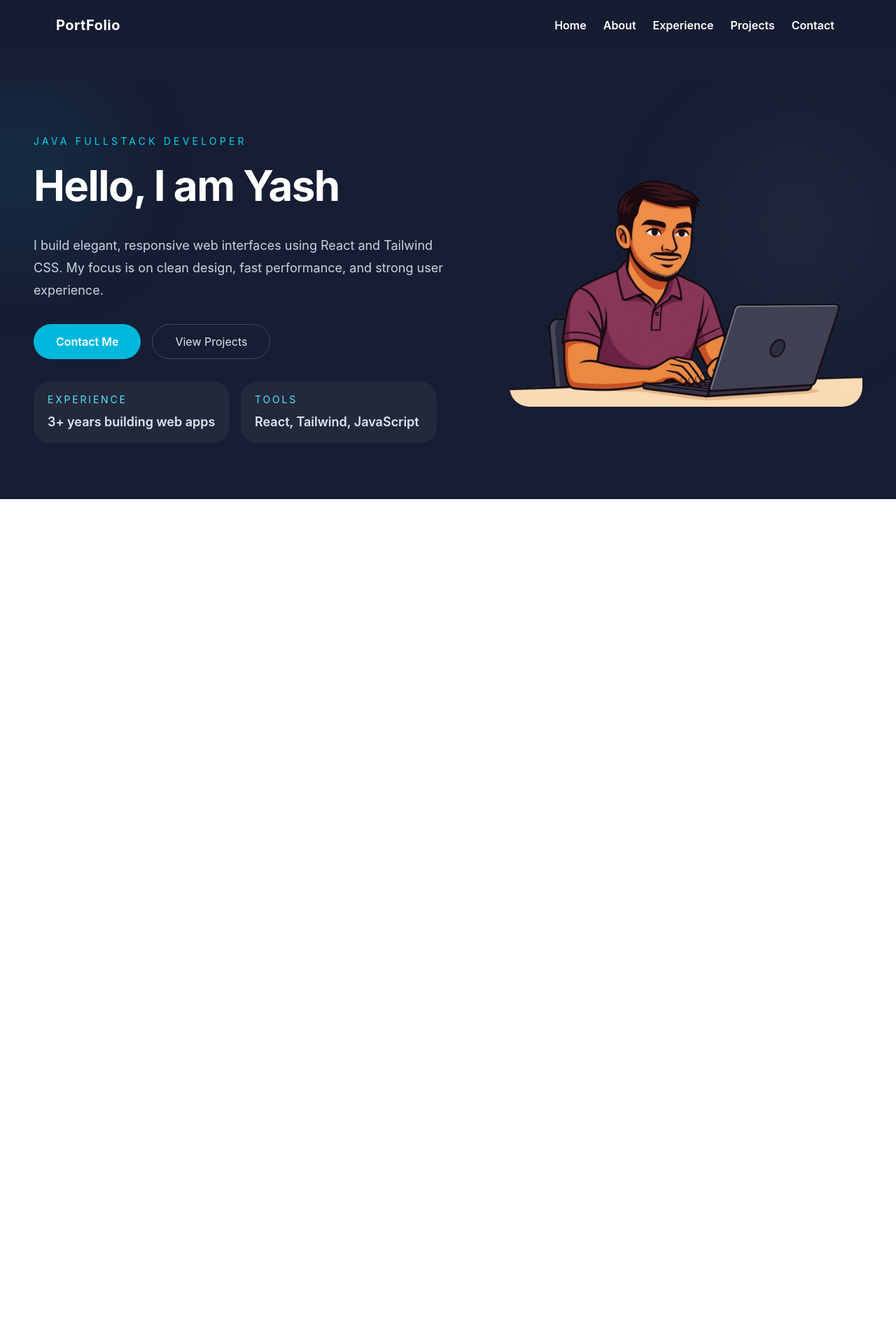
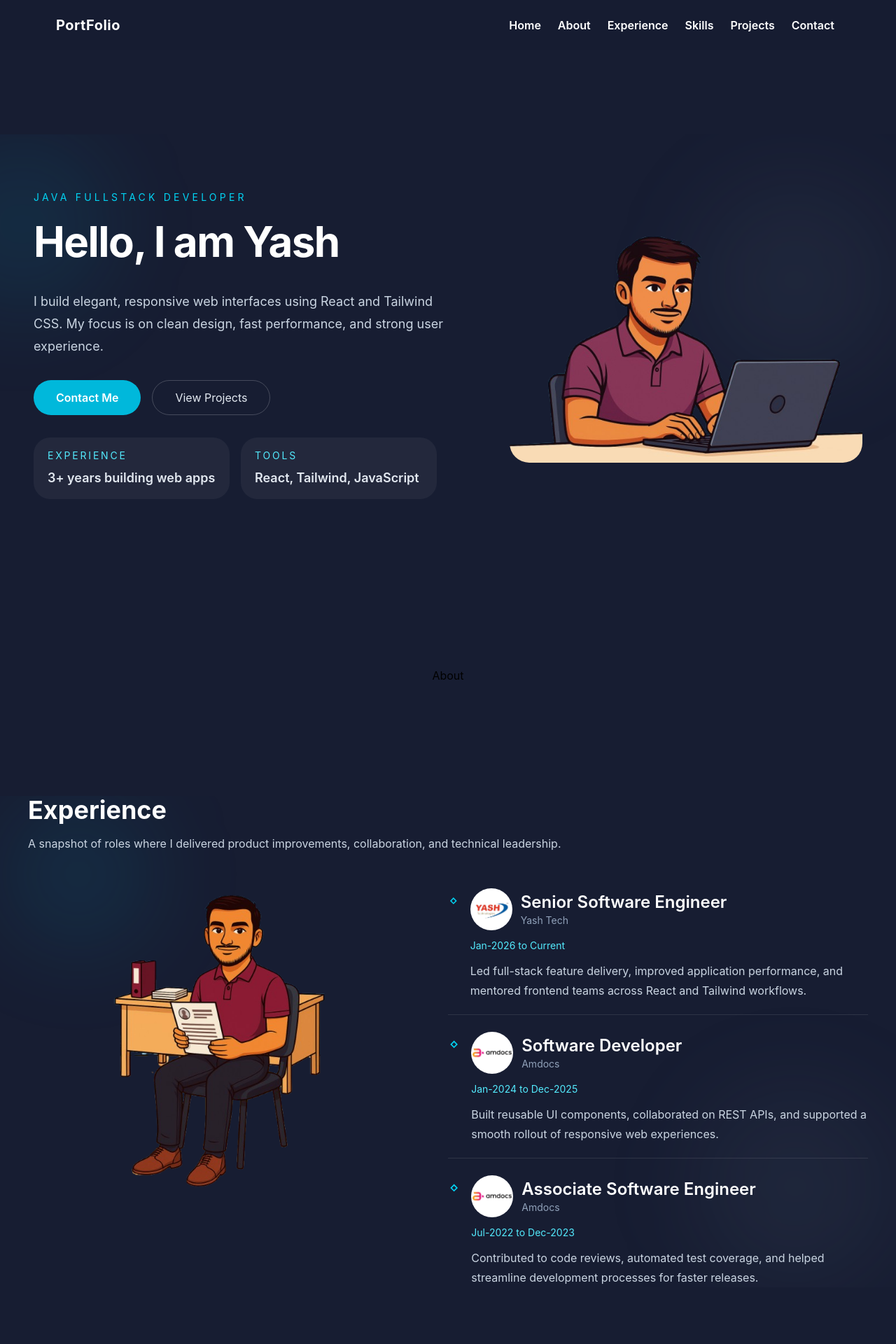
Before and after one commit to YashKolapkar/Portfolio, a React app: page / in a window 1280 px wide. Shown: the top 1920 px of the page at 70% size. Before the commit the page ends 800 px from the top, so only its background shows below. Built offline with nearby package versions, Linux system fonts and the light colour scheme; the HTML template or start-up script is replaced by a standard one.

Commit message:
Saphire commited

```diff
--- a/package.json
+++ b/package.json
@@ -15,7 +15,9 @@
     "react": "^19.2.4",
     "react-dom": "^19.2.4",
     "react-icons": "^5.6.0",
+    "react-intersection-observer": "^10.0.3",
     "react-router-dom": "^7.13.2",
+    "react-scroll": "^1.9.3",
     "tailwindcss": "^4.2.2"
   },
   "devDependencies": {
--- a/src/App.jsx
+++ b/src/App.jsx
@@ -1,28 +1,47 @@
+import { useInView } from 'react-intersection-observer';
 import Experience from "./components/experience/Experience";
 import Home from "./components/home/Home";
 import Navbar from "./components/navbar/navbar";
 import Skills from "./components/Skills/Skills";
-import Contact from "./components/contact/Contact"
+import Contact from "./components/contact/Contact";
 import About from "./components/about/About";
 import Projects from "./components/projects/Projects";
-import {Routes, Route} from 'react-router-dom'
+import Footer from "./components/Footer/Footer";
 
 function App() {
+  const { ref: homeRef } = useInView({ threshold: 0.5 });
+  const { ref: aboutRef } = useInView({ threshold: 0.5 });
+  const { ref: experienceRef } = useInView({ threshold: 0.5 });
+  const { ref: skillsRef } = useInView({ threshold: 0.5 });
+  const { ref: projectsRef } = useInView({ threshold: 0.5 });
+  const { ref: contactRef } = useInView({ threshold: 0.5 });
+
   return (
-    <div className="bg-[#171d32] h-auto w-full overflow-hidden">
+    <div className="bg-[#171d32] w-full flex flex-col overflow-auto">
       <Navbar />
-      <div className="pt-28">
-        <Routes>
-          <Route path="/" element={<Home />} />
-          <Route path="/about" element={<About />} />
-          <Route path="/experience" element={<Experience />} />
-          <Route path="/skills" element={<Skills />} />
-          <Route path="/projects" element={<Projects />} />
-          <Route path="/contact" element={<Contact />} />
-        </Routes>
+      <div className="pt-28 flex-grow">
+        <div ref={homeRef} id="home" className="py-20 flex items-center justify-center">
+          <Home />
+        </div>
+        <div ref={aboutRef} id="about" className="py-20 flex items-center justify-center">
+          <About />
+        </div>
+        <div ref={experienceRef} id="experience" className="py-20 flex items-center justify-center">
+          <Experience />
+        </div>
+        <div ref={skillsRef} id="skills" className="py-20 flex items-center justify-center">
+          <Skills />
+        </div>
+        <div ref={projectsRef} id="projects" className="py-20 flex items-center justify-center">
+          <Projects />
+        </div>
+        <div ref={contactRef} id="contact" className="py-20 flex items-center justify-center">
+          <Contact />
+        </div>
       </div>
+      <Footer />
     </div>
-  )
+  );
 }
 
-export default App
+export default App;
--- a/src/components/Footer/Footer.jsx
+++ b/src/components/Footer/Footer.jsx
@@ -1,9 +1,12 @@
-import React from 'react'
+import React from 'react';
 
 const Footer = () => {
   return (
-    <div>Footer</div>
-  )
-}
+    <footer className="bg-gray-800 text-white py-4 text-center">
+      <p>&copy; 2026 Yash Kolapkar's Portfolio. All rights reserved.</p>
+      <p>Follow me on <a href="https://github.com/YashKolapkar" className="text-blue-400">GitHub</a> | <a href="https://linkedin.com/in/yash-kolapkar" className="text-blue-400">LinkedIn</a></p>
+    </footer>
+  );
+};
 
-export default Footer
+export default Footer;
--- a/src/components/contact/Contact.jsx
+++ b/src/components/contact/Contact.jsx
@@ -1,9 +1,27 @@
-import React from 'react'
+import React from 'react';
+import { FaGithub, FaLinkedin, FaEnvelope } from 'react-icons/fa';
 
 const Contact = () => {
   return (
-    <div>Contact</div>
-  )
-}
+    <div className="bg-gray-800 text-white py-10 px-6 text-center w-full flex flex-col justify-center">
+      <h2 className="text-3xl font-bold mb-4">Contact Me</h2>
+      <p className="mb-4">Feel free to reach out to me through the following platforms:</p>
+      <div className="flex justify-center space-x-8">
+        <a href="https://github.com/YashKolapkar" target="_blank" rel="noopener noreferrer" className="text-blue-400 flex items-center space-x-2">
+          <FaGithub className="text-2xl" />
+          <span>GitHub</span>
+        </a>
+        <a href="https://linkedin.com/in/yash-kolapkar" target="_blank" rel="noopener noreferrer" className="text-blue-400 flex items-center space-x-2">
+          <FaLinkedin className="text-2xl" />
+          <span>LinkedIn</span>
+        </a>
+        <a href="mailto:yashkolapkar7@gmail.com" className="text-blue-400 flex items-center space-x-2">
+          <FaEnvelope className="text-2xl" />
+          <span>Email</span>
+        </a>
+      </div>
+    </div>
+  );
+};
 
-export default Contact
+export default Contact;
--- a/src/components/experience/Experience.jsx
+++ b/src/components/experience/Experience.jsx
@@ -6,7 +6,7 @@ import { VscDebugBreakpointLogUnverified } from "react-icons/vsc";
 
 const Experience = () => {
   return (
-    <section className="relative w-full overflow-hidden px-6 py-16 text-white md:px-10 md:py-20">
+    <section className="relative w-full overflow-hidden px-6  text-white md:px-10 ">
       <div className="absolute left-0 top-0 h-56 w-56 rounded-full bg-cyan-500/10 blur-3xl" />
       <div className="absolute right-0 bottom-0 h-72 w-72 rounded-full bg-slate-500/10 blur-3xl" />
 
--- a/src/components/navbar/Navbar.jsx
+++ b/src/components/navbar/Navbar.jsx
@@ -1,6 +1,6 @@
 import { RiMenu2Line,RiCloseLine } from '@remixicon/react';
 import React, { useState } from 'react'
-import {NavLink} from 'react-router-dom';
+import { Link } from 'react-scroll';
 
 const Navbar = () => {
   const [menu,openMenu] = useState(false);
@@ -11,12 +11,24 @@ const Navbar = () => {
       <ul className={` ${menu ? "block":"hidden" }
         mx-24 py-2 mt-4 font-semibold md:mt-0 bg-black px-2 rounded-xl bg-opacity-20 md:border-none
         text-center md:bg-transparent md:static md:mx-0 md:flex gap-6`}>
-        <NavLink to="/"><li className="text-md transition-all duration-300 p-1 md:p-0">Home</li></NavLink>
-        <NavLink to="/about"><li className="text-md transition-all duration-300 p-1 md:p-0">About</li></NavLink>
-        <NavLink to="/experience"><li className="text-md transition-all duration-300 p-1 md:p-0">Experience</li></NavLink>
-        <NavLink to="/projects"><li className="text-md transition-all duration-300 p-1 md:p-0">Projects</li></NavLink>
-        <NavLink to="/contact"><li className="text-md transition-all duration-300 p-1 md:p-0">Contact</li></NavLink>
-
+        <Link to="home" smooth={true} duration={500} offset={-80} onClick={() => openMenu(false)}>
+          <li className="text-md transition-all duration-300 p-1 md:p-0 cursor-pointer">Home</li>
+        </Link>
+        <Link to="about" smooth={true} duration={500} offset={-80} onClick={() => openMenu(false)}>
+          <li className="text-md transition-all duration-300 p-1 md:p-0 cursor-pointer">About</li>
+        </Link>
+        <Link to="experience" smooth={true} duration={500} offset={-80} onClick={() => openMenu(false)}>
+          <li className="text-md transition-all duration-300 p-1 md:p-0 cursor-pointer">Experience</li>
+        </Link>
+        <Link to="skills" smooth={true} duration={500} offset={-80} onClick={() => openMenu(false)}>
+          <li className="text-md transition-all duration-300 p-1 md:p-0 cursor-pointer">Skills</li>
+        </Link>
+        <Link to="projects" smooth={true} duration={500} offset={-80} onClick={() => openMenu(false)}>
+          <li className="text-md transition-all duration-300 p-1 md:p-0 cursor-pointer">Projects</li>
+        </Link>
+        <Link to="contact" smooth={true} duration={500} offset={-80} onClick={() => openMenu(false)}>
+          <li className="text-md transition-all duration-300 p-1 md:p-0 cursor-pointer">Contact</li>
+        </Link>
       </ul>
       {showMenu ? (
         <RiMenu2Line
```
Also changed, not shown: 1 other file (tests, documents, lock files or other folders).
